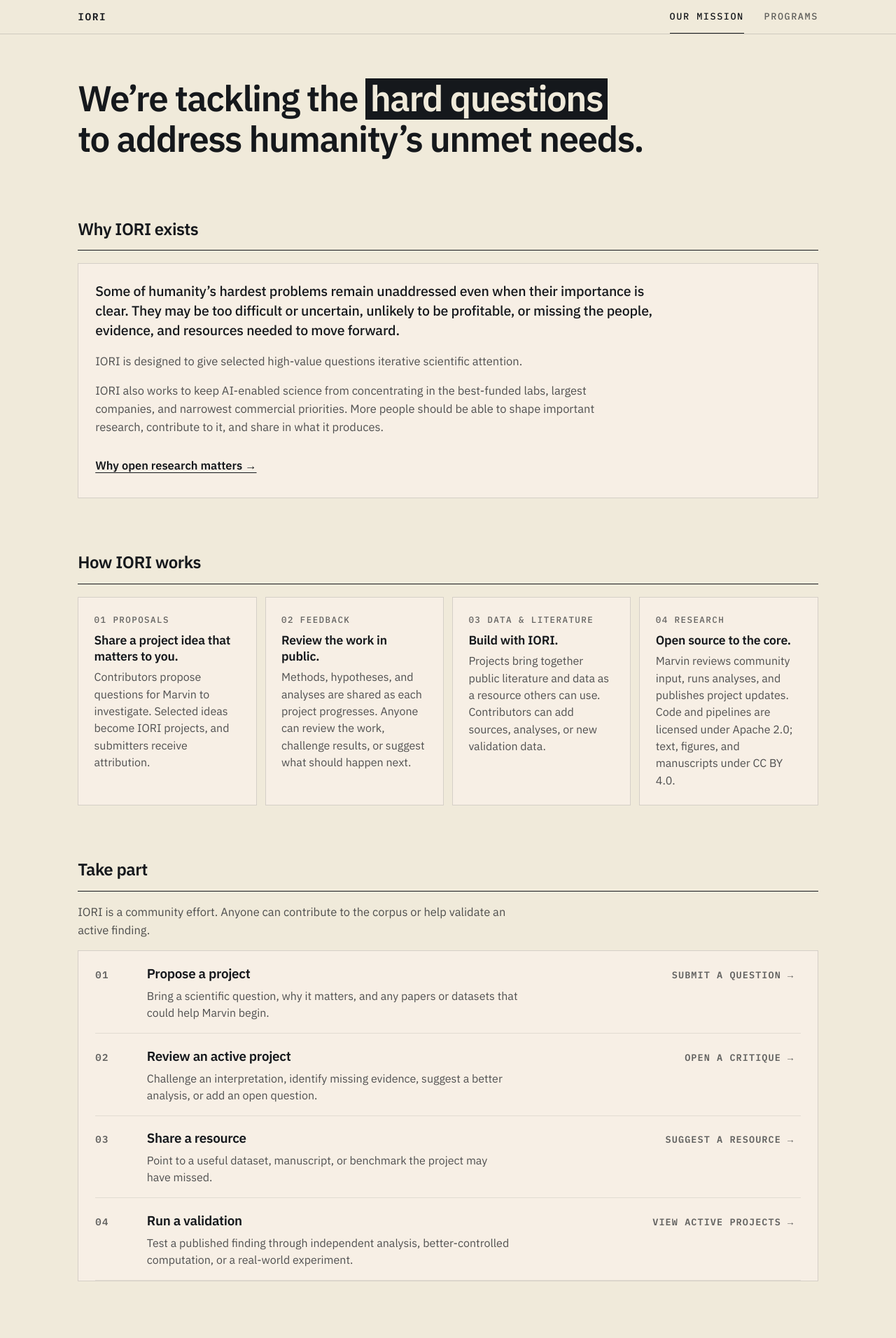
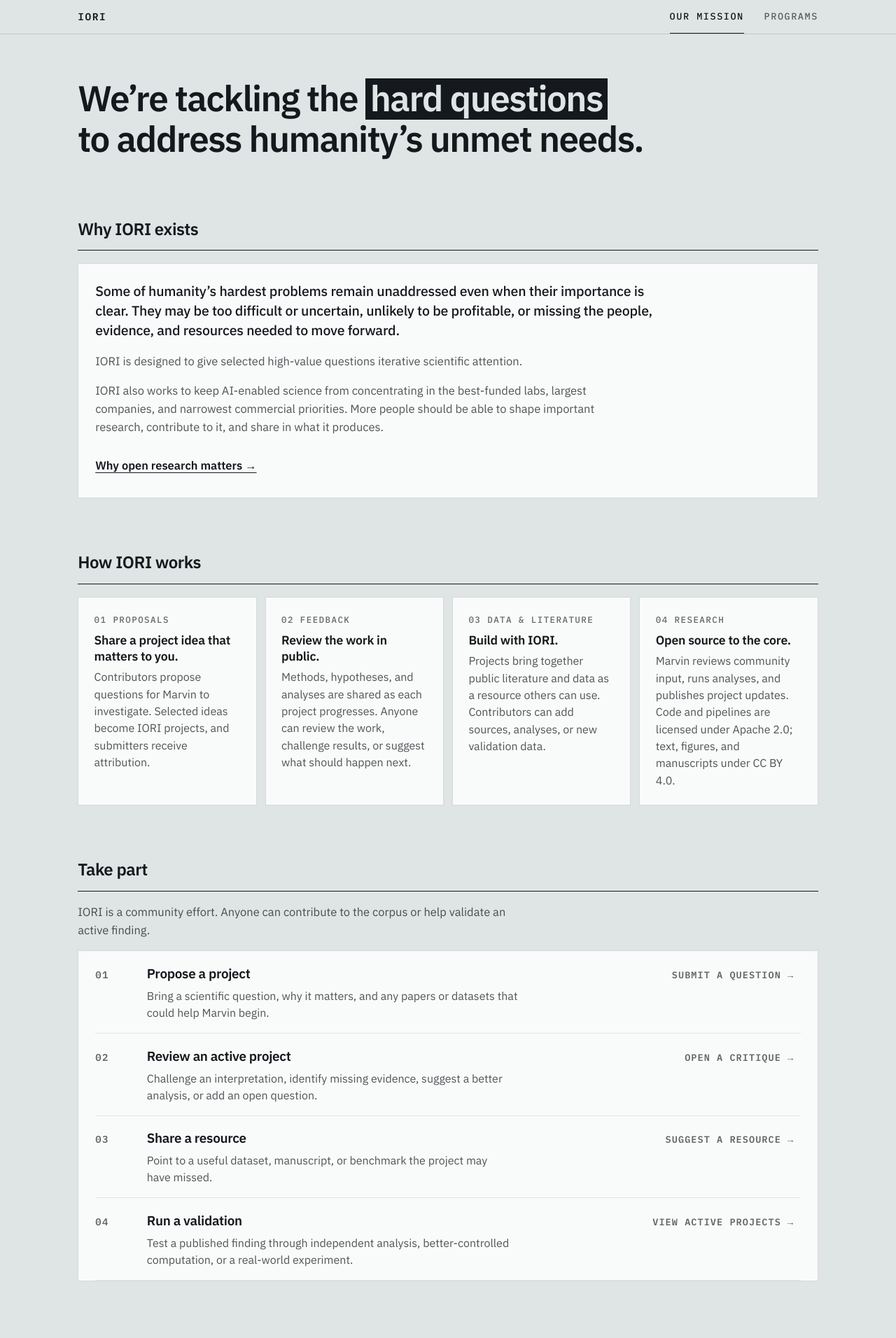
Before and after one commit to IluvatarLabs/iluvatarlabs.github.io, a Jekyll site: the page built from iori/mission/index.html, in a window 1280 px wide. Shown: the top 1912 px of the page at 70% size. Built offline with Jekyll 4.4.1, drawn with Linux system fonts in a browser that asks for light colours; some of the changed text lies outside the part shown.

Commit message:
Refine IORI palette and return link

```diff
--- a/iori/index.html
+++ b/iori/index.html
@@ -50,7 +50,7 @@ h1{font-weight:600;font-size:clamp(2.2rem,4.5vw,3.65rem);line-height:1.08;letter
 .emphasis{display:inline-block;background:var(--cream);color:var(--ink);padding:.01em .13em .07em}
 .sub{margin-top:1.3rem;max-width:50ch;font-size:clamp(1.05rem,1.25vw,1.15rem);line-height:1.55;
   color:var(--soft);text-wrap:balance}
-.home-foot{align-self:end;display:flex;justify-content:space-between;align-items:flex-end;gap:.75rem 2rem;flex-wrap:wrap}
+.home-foot{align-self:end;display:flex;flex-direction:column;align-items:flex-start;gap:.35rem}
 .statusline{display:flex;flex-wrap:wrap;gap:.35rem 2rem;font-family:var(--mono);font-size:12.5px;
   line-height:1.55;letter-spacing:.055em;color:var(--mute)}
 .labs-return{font-family:var(--mono);font-size:12.5px;font-weight:500;line-height:1.55;letter-spacing:.055em;
@@ -107,7 +107,7 @@ h1{font-weight:600;font-size:clamp(2.2rem,4.5vw,3.65rem);line-height:1.08;letter
       <span>2 active programs</span>
       <span>15 hypotheses on record</span>
     </div>
-    <a class="labs-return" href="/" data-od-id="iluvatar-labs-return">Iluvatar Labs ↗</a>
+    <a class="labs-return" href="/" data-od-id="iluvatar-labs-return">iluvatarlabs.com →</a>
   </footer>
 </div>
 
--- a/iori/mission/index.html
+++ b/iori/mission/index.html
@@ -20,7 +20,9 @@ permalink: /iori/mission/
 <style>
 *,*::before,*::after{margin:0;padding:0;box-sizing:border-box}
 :root{
-  --ground:#F0EADA; --panel:color-mix(in oklch,var(--ground) 72%,white 28%); --ink:#15181C;
+  --ground-base:color-mix(in oklch,#EBEEEF 88%,#F0EADA 12%);
+  --ground:color-mix(in oklch,var(--ground-base) 96%,#15181C 4%);
+  --panel:color-mix(in oklch,#FBFCFC 94%,var(--ground) 6%); --ink:#15181C;
   --soft:rgba(21,24,28,.74); --mute:rgba(21,24,28,.66);
   --hair:rgba(21,24,28,.15); --hair-soft:rgba(21,24,28,.09);
   --active:#0E6B45; --amend:#8A560D;
@@ -97,7 +99,7 @@ h2{font-weight:600;font-size:clamp(1.25rem,2vw,1.5rem);letter-spacing:-.02em}
 .gov dd.mono{font-family:var(--mono);font-size:.93rem;line-height:1.7;color:var(--ink)}
 .gov a{text-decoration:underline;text-underline-offset:3px;text-decoration-color:var(--hair);overflow-wrap:anywhere}
 .gov a:hover{text-decoration-color:var(--ink)}
-.site-foot{display:flex;justify-content:flex-end;padding-top:clamp(1.5rem,4vh,2.5rem)}
+.site-foot{display:flex;justify-content:flex-start;padding-top:clamp(1.5rem,4vh,2.5rem)}
 .site-foot a{font-family:var(--mono);font-size:12.5px;font-weight:500;letter-spacing:.055em;color:var(--mute);
   text-decoration:none;display:inline-flex;align-items:center;min-height:44px}
 .site-foot a:hover{color:var(--ink);text-decoration:underline;text-underline-offset:4px}
@@ -181,7 +183,7 @@ h2{font-weight:600;font-size:clamp(1.25rem,2vw,1.5rem);letter-spacing:-.02em}
       </div>
     </div>
   </section>
-  <footer class="site-foot" data-od-id="site-footer"><a href="/" data-od-id="iluvatar-labs-return">Iluvatar Labs ↗</a></footer>
+  <footer class="site-foot" data-od-id="site-footer"><a href="/" data-od-id="iluvatar-labs-return">iluvatarlabs.com →</a></footer>
   <div class="end"></div>
 </div>
 </body>
```
Also changed, not shown: iori/programs/index.html (+5 -3 lines).
